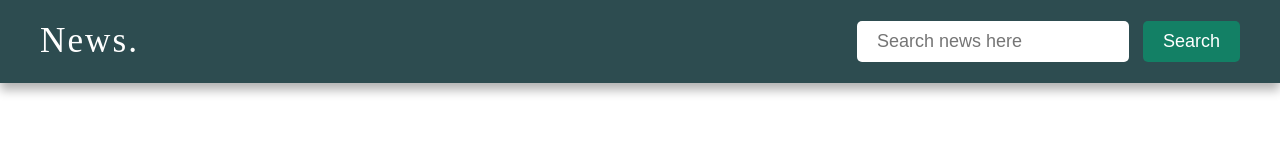
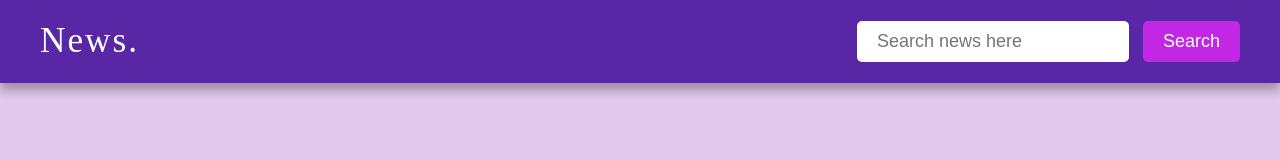
Before and after one commit to S-h-r-i-p-a-r-n-a/News_Portral, a plain HTML site: page index.html in a window 1280 px wide. Drawn offline with Linux system fonts and the light colour scheme.

Commit message:
final styles

```diff
--- a/style.css
+++ b/style.css
@@ -4,13 +4,14 @@
     }
     body{
         position: relative;
+        background-color: rgb(224, 201, 236);
     }
     .obj-width{
         max-width: 1200px;
         margin: auto;
     }
     nav{
-        background-color: #2d4c50;
+        background-color: #5727a5;
         box-shadow: 0 7px 10px rgba(0, 0, 0, 0.3) ;
     }
 .navbar{
@@ -37,7 +38,7 @@
 }
 #search-button{
     padding: 10px 20px;
-    background-color: #138065;
+    background-color: #c228e4;
     color: #fff;
     border: none;
     font-size: 18px;
```
